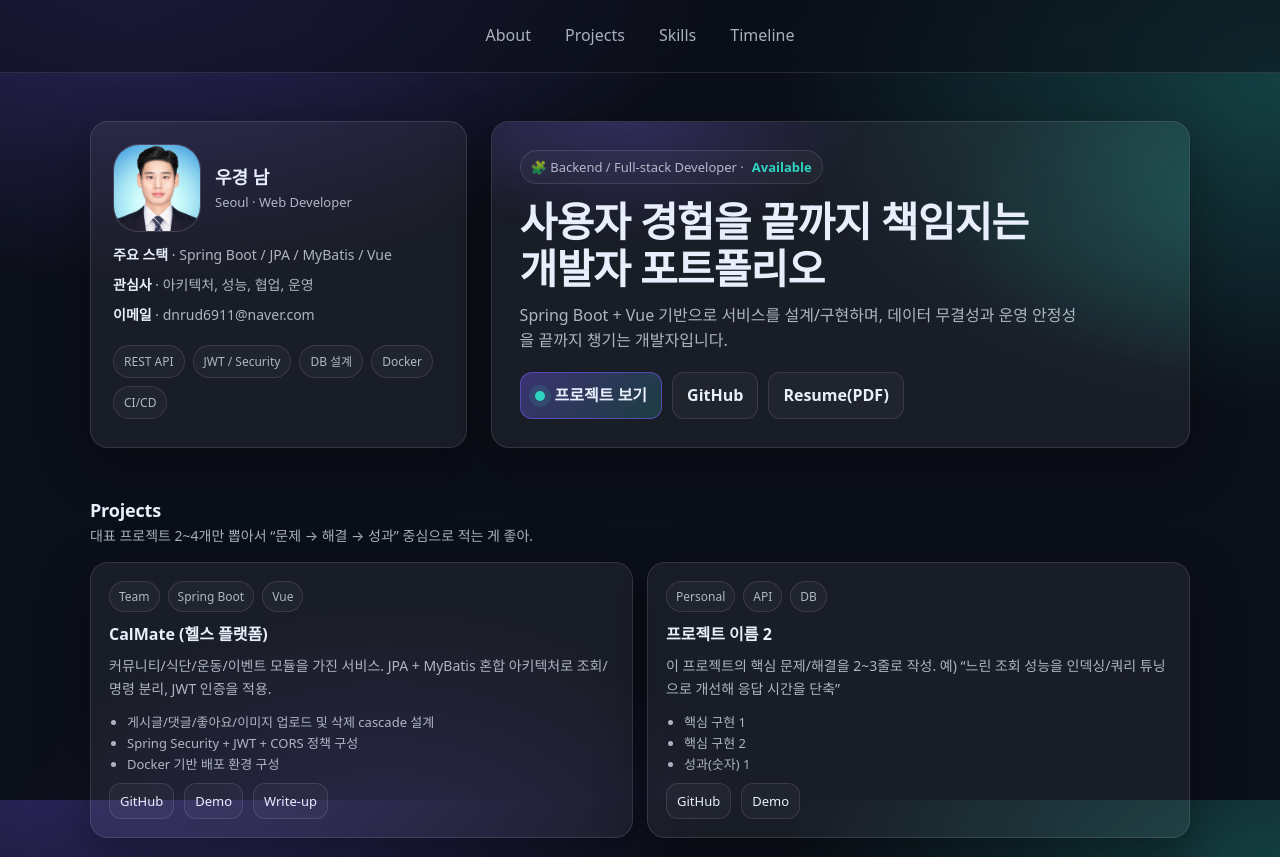
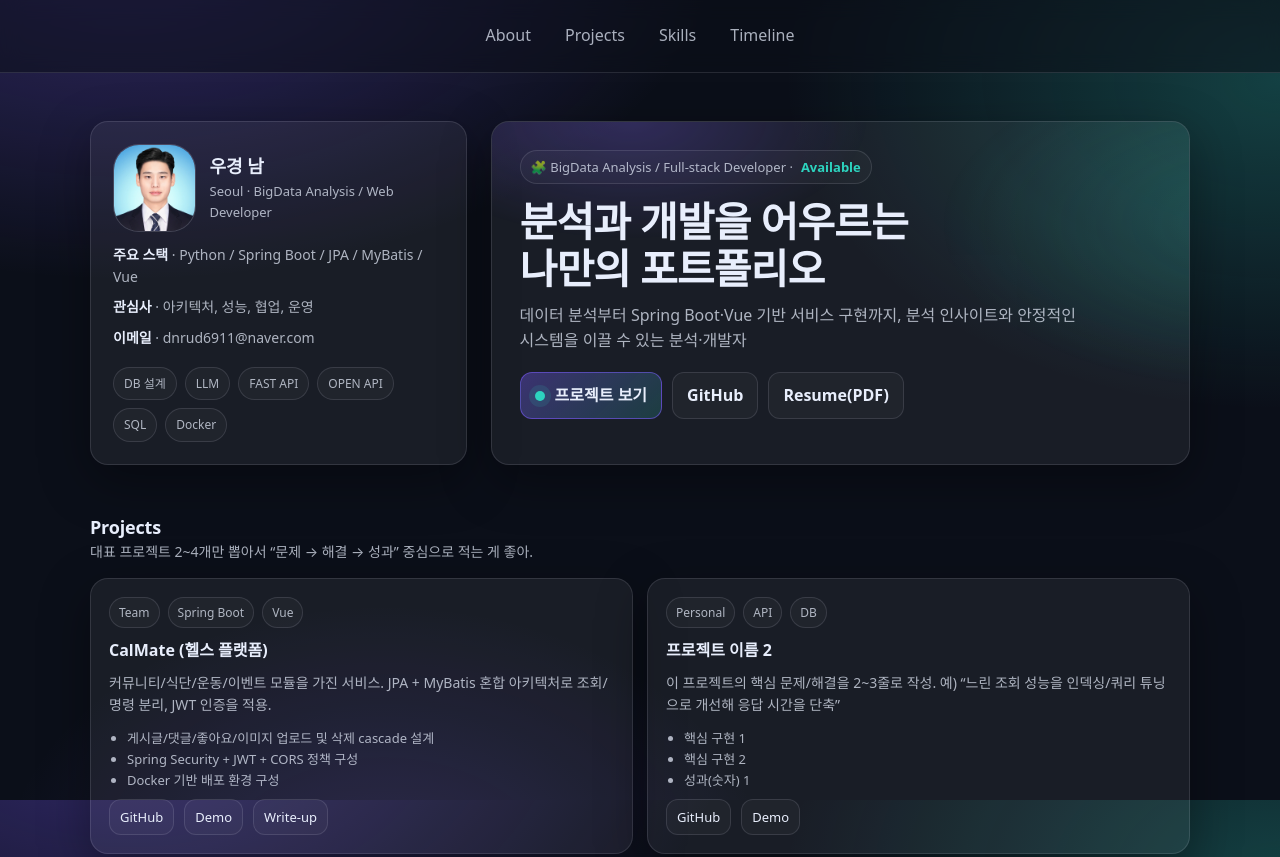
Before and after one commit to woo-kyoung-nam/portfolio, a plain HTML site: page index.html in a window 1280 px wide. Shown: the top 857 px of the page. Drawn offline with Linux system fonts and the light colour scheme.

Commit message:
기본정보 변경

```diff
--- a/index.html
+++ b/index.html
@@ -386,32 +386,33 @@
             <img class="avatar" src="./이력서용.jpg" alt="우경 남 프로필 사진" />
             <div>
               <div style="font-weight:900;font-size:18px;">우경 남</div>
-              <div style="color:var(--muted);font-size:13px;">Seoul · Web Developer</div>
+              <div style="color:var(--muted);font-size:13px;">Seoul · BigData Analysis / Web Developer</div>
             </div>
           </div>
 
           <div class="meta">
-            <div><b>주요 스택</b> · Spring Boot / JPA / MyBatis / Vue</div>
+            <div><b>주요 스택</b> · Python / Spring Boot / JPA / MyBatis / Vue</div>
             <div><b>관심사</b> · 아키텍처, 성능, 협업, 운영</div>
             <div><b>이메일</b> · <a href="mailto:dnrud6911@naver.com">dnrud6911@naver.com</a></div>
           </div>
 
           <div class="chips" aria-label="highlights">
-            <span class="chip">REST API</span>
-            <span class="chip">JWT / Security</span>
             <span class="chip">DB 설계</span>
+            <span class="chip">LLM</span>
+            <span class="chip">FAST API</span>
+            <span class="chip">OPEN API</span>
+            <span class="chip">SQL</span>
             <span class="chip">Docker</span>
-            <span class="chip">CI/CD</span>
           </div>
         </div>
         <aside class="card hero-card">
-          <div class="kicker">🧩 Backend / Full-stack Developer · <span style="color:var(--brand-2);font-weight:800">Available</span></div>
+          <div class="kicker">🧩 BigData Analysis / Full-stack Developer · <span style="color:var(--brand-2);font-weight:800">Available</span></div>
           <h1>
-            사용자 경험을 끝까지 책임지는<br/>
-            개발자 포트폴리오
+            분석과 개발을 어우르는<br/>
+               나만의 포트폴리오
           </h1>
           <p class="lead">
-            Spring Boot + Vue 기반으로 서비스를 설계/구현하며, 데이터 무결성과 운영 안정성을 끝까지 챙기는 개발자입니다.
+            데이터 분석부터 Spring Boot·Vue 기반 서비스 구현까지, 분석 인사이트와 안정적인 시스템을 이끌 수 있는 분석·개발자
           </p>
 
           <div class="cta">
```
